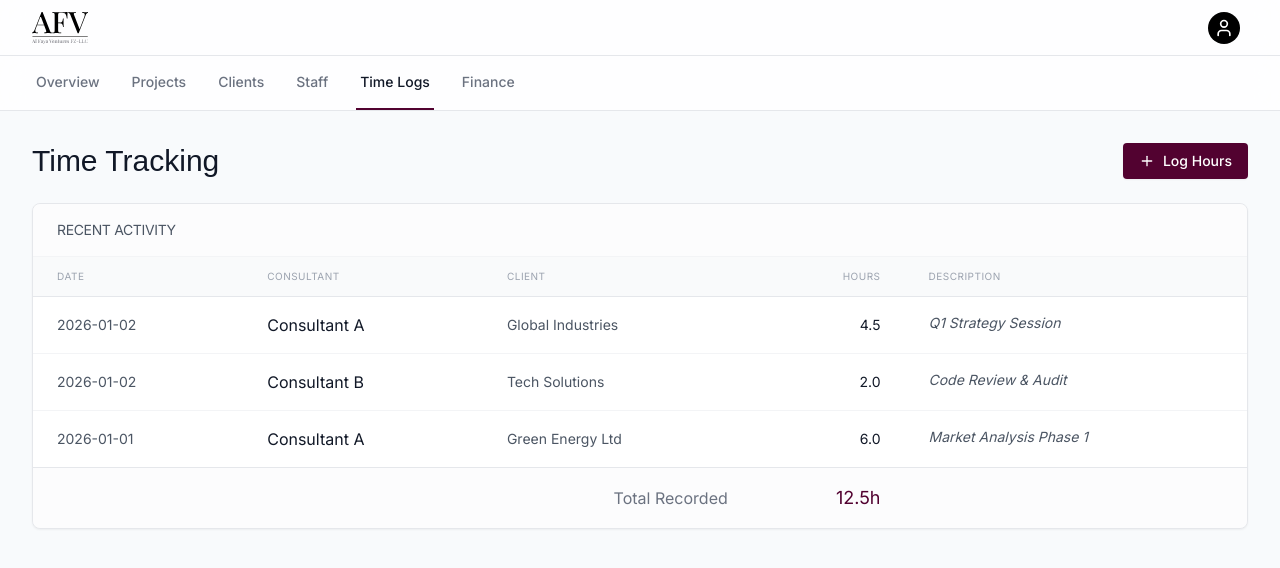
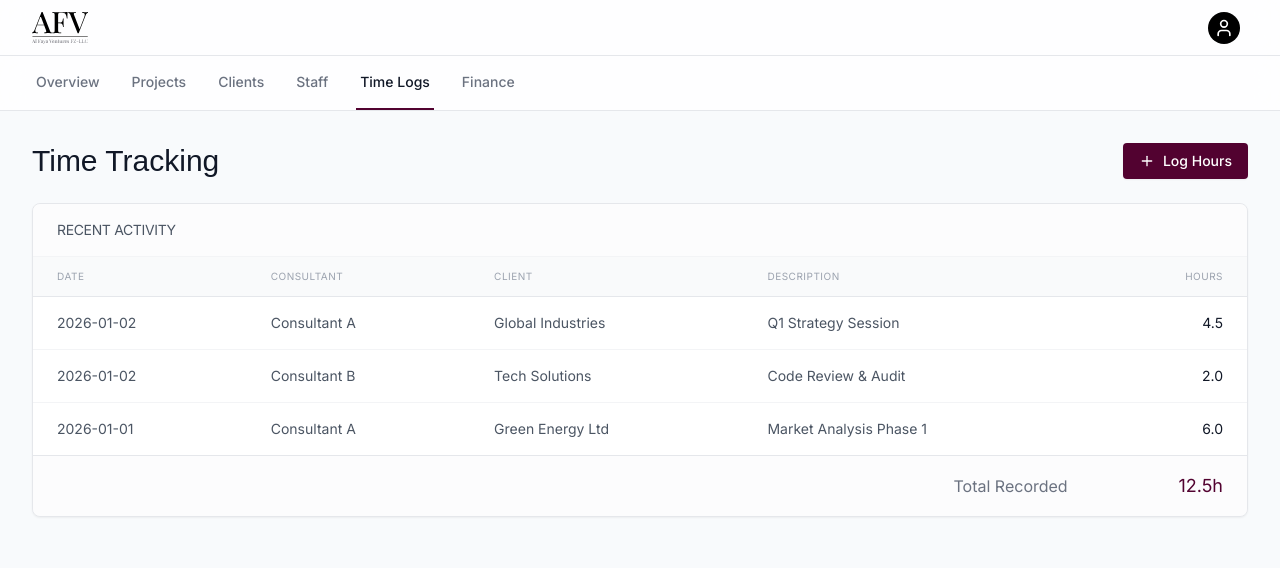
Before and after one commit to lustrecker-lang/alfayainternal, a Next.js app: page /dashboard/afconsult/time-logs in a window 1280 px wide. Shown: the top 568 px of the page. Built offline with nearby package versions, Linux system fonts and the light colour scheme; a web font is replaced by a local one.

Commit message:
Fix Time Logs table: standardize font sizes, remove italic, reorder columns

```diff
--- a/app/dashboard/afconsult/time-logs/page.tsx
+++ b/app/dashboard/afconsult/time-logs/page.tsx
@@ -32,26 +32,25 @@ export default function TimeLogsPage() {
                             <th className="px-6 py-3 text-[10px] font-normal uppercase tracking-wider text-gray-400 font-sans">Date</th>
                             <th className="px-6 py-3 text-[10px] font-normal uppercase tracking-wider text-gray-400 font-sans">Consultant</th>
                             <th className="px-6 py-3 text-[10px] font-normal uppercase tracking-wider text-gray-400 font-sans">Client</th>
+                            <th className="px-6 py-3 text-[10px] font-normal uppercase tracking-wider text-gray-400 font-sans">Description</th>
                             <th className="px-6 py-3 text-[10px] font-normal uppercase tracking-wider text-gray-400 font-sans text-right">Hours</th>
-                            <th className="px-6 py-3 text-[10px] font-normal uppercase tracking-wider text-gray-400 font-sans">Description</th>
                         </tr>
                     </thead>
                     <tbody className="divide-y divide-gray-100 dark:divide-gray-800">
                         {LOGS.map((log) => (
                             <tr key={log.id} className="hover:bg-gray-50/50 dark:hover:bg-zinc-700/30 transition-colors">
                                 <td className="px-6 py-4 text-sm font-normal text-gray-600 dark:text-gray-400 font-sans">{log.date}</td>
-                                <td className="px-6 py-4 font-normal text-gray-900 dark:text-white font-sans">{log.consultant}</td>
+                                <td className="px-6 py-4 text-sm font-normal text-gray-600 dark:text-gray-400 font-sans">{log.consultant}</td>
                                 <td className="px-6 py-4 text-sm font-normal text-gray-600 dark:text-gray-400 font-sans">{log.client}</td>
+                                <td className="px-6 py-4 text-sm font-normal text-gray-600 dark:text-gray-400 line-clamp-1 font-sans">{log.description}</td>
                                 <td className="px-6 py-4 text-sm font-normal text-gray-900 dark:text-white text-right font-sans">{log.hours.toFixed(1)}</td>
-                                <td className="px-6 py-4 text-sm font-normal text-gray-600 dark:text-gray-400 italic line-clamp-1 font-sans">{log.description}</td>
                             </tr>
                         ))}
                     </tbody>
                     <tfoot>
                         <tr className="bg-gray-50/50 dark:bg-zinc-900/50 font-normal border-t border-gray-200 dark:border-gray-700">
-                            <td colSpan={3} className="px-6 py-4 text-right text-gray-500 font-sans">Total Recorded</td>
+                            <td colSpan={4} className="px-6 py-4 text-right text-gray-500 font-sans">Total Recorded</td>
                             <td className="px-6 py-4 text-right text-afconsult font-sans text-lg">12.5h</td>
-                            <td></td>
                         </tr>
                     </tfoot>
                 </table>
```
